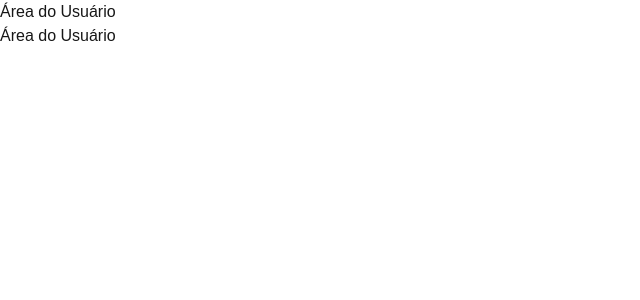
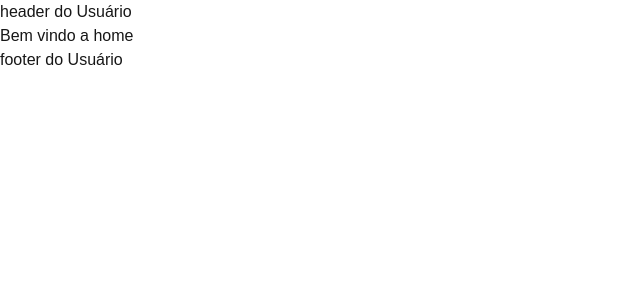
Before and after one commit to JoaoEmanoel2005/school-manager, a Next.js app: page /user/home in a window 1280 px wide. Shown: the top 300 px of the page, without its empty margins (0-640 px from the left). Built offline with nearby package versions, Linux system fonts and the light colour scheme.

Commit message:
atualizacao da base de fooer e header das paginas de user e teacher

```diff
--- a/app/components/teacher/teacherFooter.tsx
+++ b/app/components/teacher/teacherFooter.tsx
@@ -1,7 +1,7 @@
 export default function TeacherFooter() {
   return (
     <footer>
-      <h1>Área do Professor</h1>
+      <h1>footer do Professor</h1>
     </footer>
   )
 }
--- a/app/components/teacher/teacherHeader.tsx
+++ b/app/components/teacher/teacherHeader.tsx
@@ -1,7 +1,7 @@
 export default function TeacherHeader() {
   return (
     <header>
-      <h1>Área do Professor</h1>
+      <h1>header do Professor</h1>
     </header>
   )
 }
--- a/app/components/user/userFooter.tsx
+++ b/app/components/user/userFooter.tsx
@@ -1,7 +1,7 @@
 export default function UserFooter() {
   return (
     <footer>
-      <h1>Área do Usuário</h1>
+      <h1>footer do Usuário</h1>
     </footer>
   )
 }
--- a/app/components/user/userHeader.tsx
+++ b/app/components/user/userHeader.tsx
@@ -1,7 +1,7 @@
 export default function UserHeader() {
   return (
     <header>
-      <h1>Área do Usuário</h1>
+      <h1>header do Usuário</h1>
     </header>
   )
 }
--- a/app/teacher/home/page.tsx
+++ b/app/teacher/home/page.tsx
@@ -1,3 +1,5 @@
 export default function teacherHomePage () {
+    return (
     <h1>Bem vindo a home cara professor</h1>
+    );
 }
--- a/app/user/home/page.tsx
+++ b/app/user/home/page.tsx
@@ -1,3 +1,5 @@
-export default function userHomePage () {
-    <h1>Bem vindo a home</h1>
+export default function UserHomePage () {
+    return (
+        <h1>Bem vindo a home</h1>
+    );
 }
```
